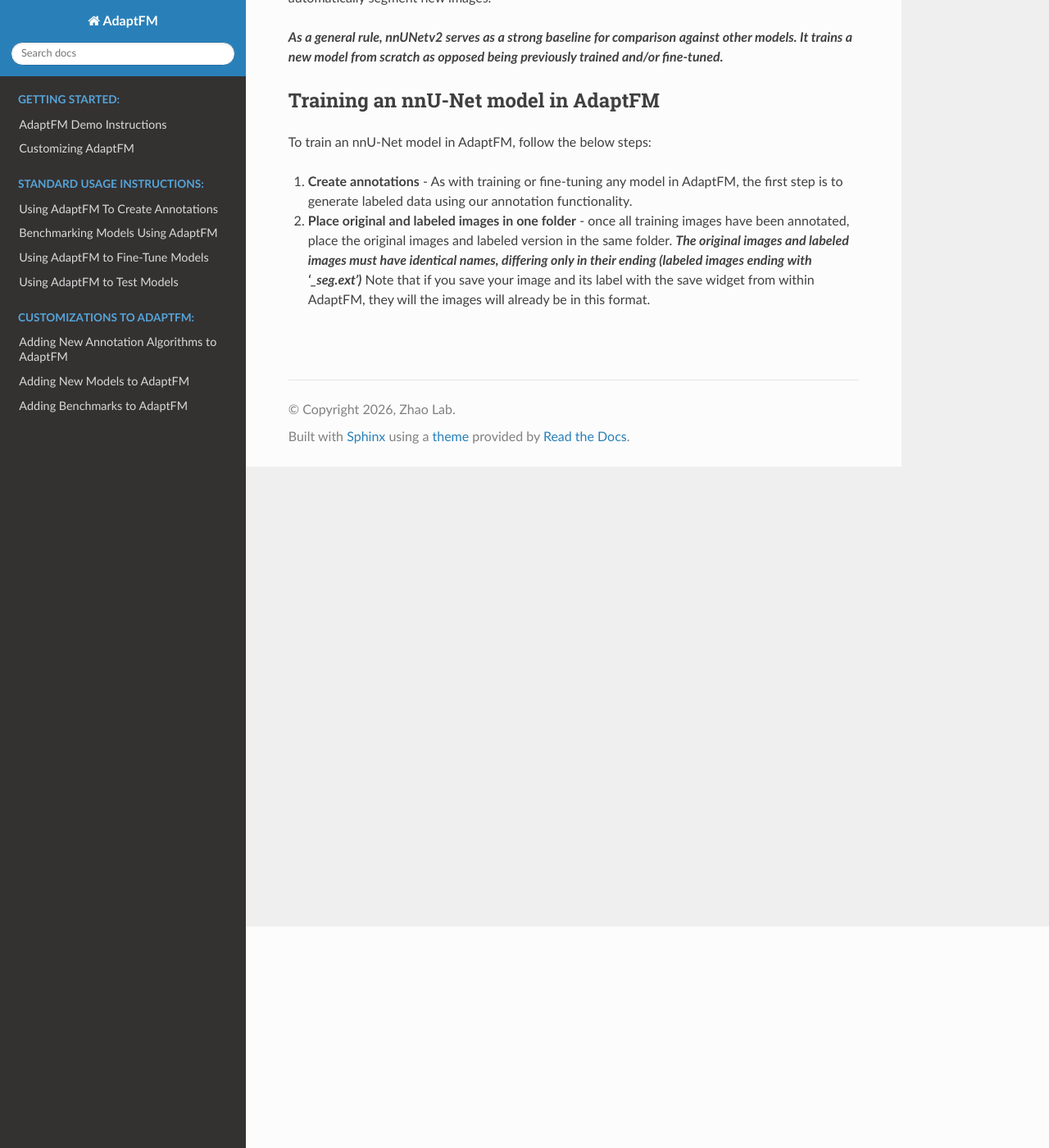
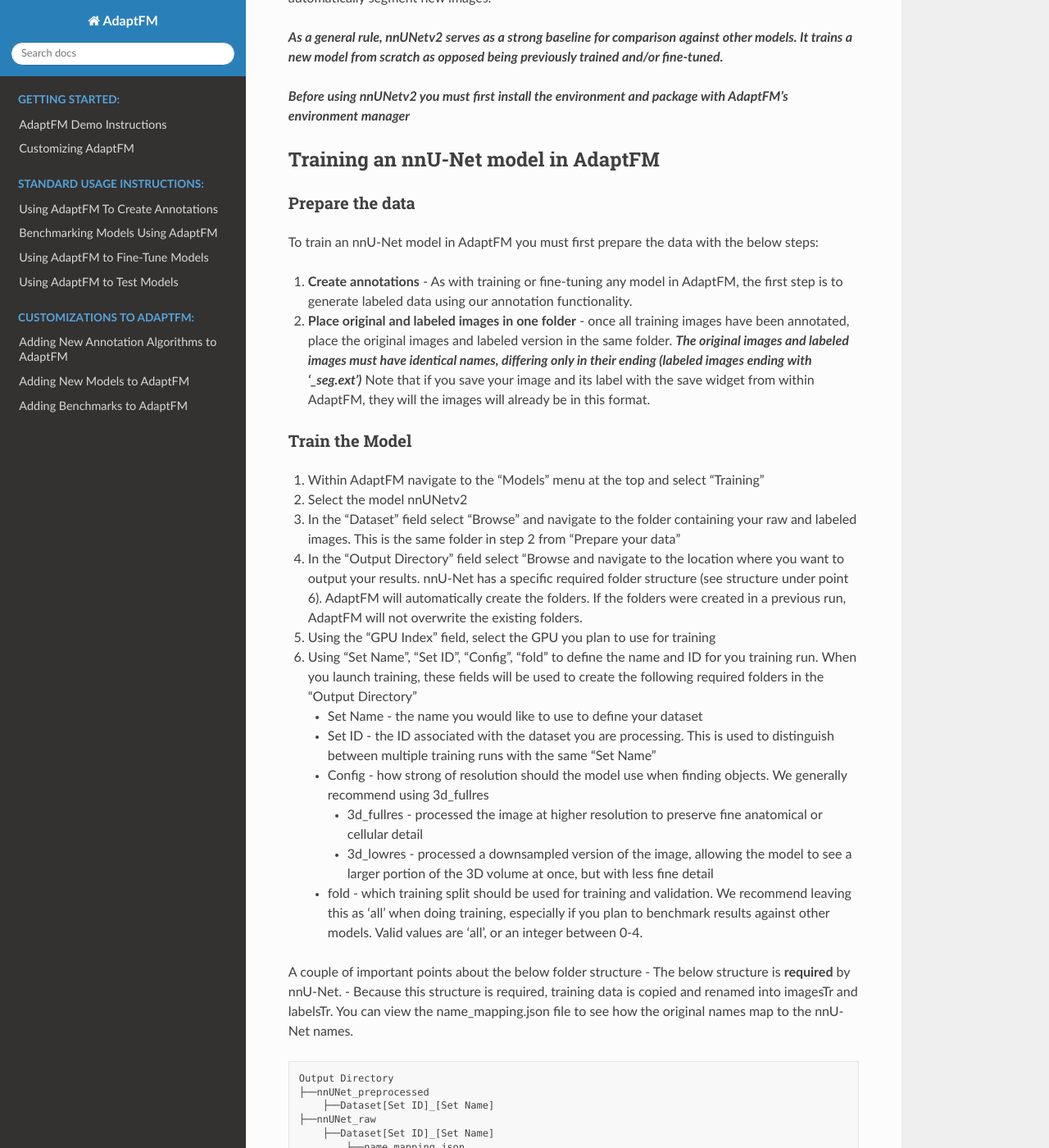
Before and after one commit to Zhao-Lab-UW-DHO/AdaptFM, a Sphinx documentation site: the page built from docs/segmentation-models/nnunetv2.md, in a window 1280 px wide and 1400 px high, scrolled down 270 px. Shown: the whole window at 82% size. Built offline with Sphinx 7.4.7 and the Read the Docs theme 3.1.0, drawn with Linux system fonts in a browser that asks for light colours; some of the changed text lies outside the part shown.

Commit message:
nnunetv2

````diff
--- a/docs/segmentation-models/nnunetv2.md
+++ b/docs/segmentation-models/nnunetv2.md
@@ -1,19 +1,80 @@
 # nnUNetV2
 
-[nnUNetv2](https://github.com/MIC-DKFZ/nnUNet) is a machine-learning framework designed to learn how to identify and segment structures in medical and biological images. nnUNetv2 is not a model on its own, it is a framework for users can train a model for identifying and segmenting objects in medical images. In AdaptFM, users can use their annotated images to train an nnU-Net model and then use the trained model to automatically segment new images.
+[nnUNetv2](https://github.com/MIC-DKFZ/nnUNet) is a machine-learning framework designed to learn how to identify and segment structures in medical and biological images. nnUNetv2 is not a model on its own, it is a framework for users to train a model for identifying and segmenting objects in medical images. In AdaptFM, users can use their annotated images to train an nnU-Net model and then use the trained model to automatically segment new images.
 
 ***As a general rule, nnUNetv2 serves as a strong baseline for comparison against other models. It trains a new model from scratch as opposed being previously trained and/or fine-tuned.***
 
+***Before using nnUNetv2 you must first install the environment and package with AdaptFM's environment manager***
+
 ## Training an nnU-Net model in AdaptFM
 
-To train an nnU-Net model in AdaptFM, follow the below steps:
+### Prepare the data
+
+To train an nnU-Net model in AdaptFM you must first prepare the data with the below steps:
 
 1. **Create annotations** - As with training or fine-tuning any model in AdaptFM, the first step is to generate labeled data using our annotation functionality.
 2. **Place original and labeled images in one folder** - once all training images have been annotated, place the original images and labeled version in the same folder. ***The original images and labeled images must have identical names, differing only in their ending (labeled images ending with '_seg.ext')*** Note that if you save your image and its label with the save widget from within AdaptFM, they will the images will already be in this format.
 
+### Train the Model
 
+1. Within AdaptFM navigate to the "Models" menu at the top and select "Training"
+2. Select the model nnUNetv2
+3. In the "Dataset" field select "Browse" and navigate to the folder containing your raw and labeled images. This is the same folder in step 2 from "Prepare your data"
+4. In the "Output Directory" field select "Browse and navigate to the location where you want to output your results. nnU-Net has a specific required folder structure (see structure under point 6). AdaptFM will automatically create the folders. If the folders were created in a previous run, AdaptFM will not overwrite the existing folders.
+5. Using the "GPU Index" field, select the GPU you plan to use for training
+6. Using "Set Name", "Set ID", "Config", "fold" to define the name and ID for you training run. When you launch training, these fields will be used to create the following required folders in the "Output Directory"
+    - Set Name - the name you would like to use to define your dataset
+    - Set ID - the ID associated with the dataset you are processing. This is used to distinguish between multiple training runs with the same "Set Name"
+    - Config - how strong of resolution should the model use when finding objects. We generally recommend using 3d_fullres
+        - 3d_fullres - processed the image at higher resolution to preserve fine anatomical or cellular detail
+        - 3d_lowres - processed a downsampled version of the image, allowing the model to see a larger portion of the 3D volume at once, but with less fine detail
+    - fold - which training split should be used for training and validation. We recommend leaving this as 'all' when doing training, especially if you plan to benchmark results against other models. Valid values are 'all', or an integer between 0-4.
 
+A couple of important points about the below folder structure
+    - The below structure is **required** by nnU-Net.
+    - Because this structure is required, training data is copied and renamed into imagesTr and labelsTr. You can view the name_mapping.json file to see how the original names map to the nnU-Net names.
 
+```text
+Output Directory
+├──nnUNet_preprocessed
+    ├──Dataset[Set ID]_[Set Name]
+├──nnUNet_raw
+    ├──Dataset[Set ID]_[Set Name]
+        ├──name_mapping.json
+        ├──imagesTr - Original images are moved here
+            ├──[Set Name]_000_0000.tiff
+            ├──[Set Name]_001_0000.tiff
+            ├──[Set Name]_002_0000.tiff
+            ├──[Set Name]_003_0000.tiff
+            ├──...
+        ├──labelsTr - Labeled / annotated images are moved here
+            ├──[Set Name]_000.tiff
+            ├──[Set Name]_001.tiff
+            ├──[Set Name]_002.tiff
+            ├──[Set Name]_003.tiff
+            ├──...
+        ├──imagesTs - MUST place images used for inference here. Additionally they MUST have the appropriate naming structure
+            ├──[Set Name]_004_0000.tiff
+            ├──[Set Name]_005_0000.tiff
+            ├──[Set Name]_006_0000.tiff
+            ├──[Set Name]_007_0000.tiff
+            ├──...
+├──nnUNet_results
+    ├──Dataset[Set ID]_[Set Name]
+        ├──nnUNetTrainer_nnUNet_Plans__[Config]
+            ├──fold_[fold]
+                ├──checkpoint_best.pth - Saved checkpoint from training. Model with the best performance on cross-validation
+                ├──checkpoint_latest.pth - Saved checkpoint from training. Model saved from the latest training epoch
+```
 
+7. Once you are ready you can select "Run" to begin training the model. You can monitor output in the "Output Log" section. If at any point you would like to stop training simply click the "Terminate" button.
 
-#
+## Using nnU-Net inference within AdaptFM
+
+***You must first train an nnU-Net model before running inference. nnU-Net does not have a base model for running inference***
+
+Once you have completed training for nnU-Net. You can use your train model to run inference using the following steps
+
+1. Within AdaptFM navigate to the "Models" menu at the top and select "Inference"
+2. Select the model nnUNetv2
+3.
````
